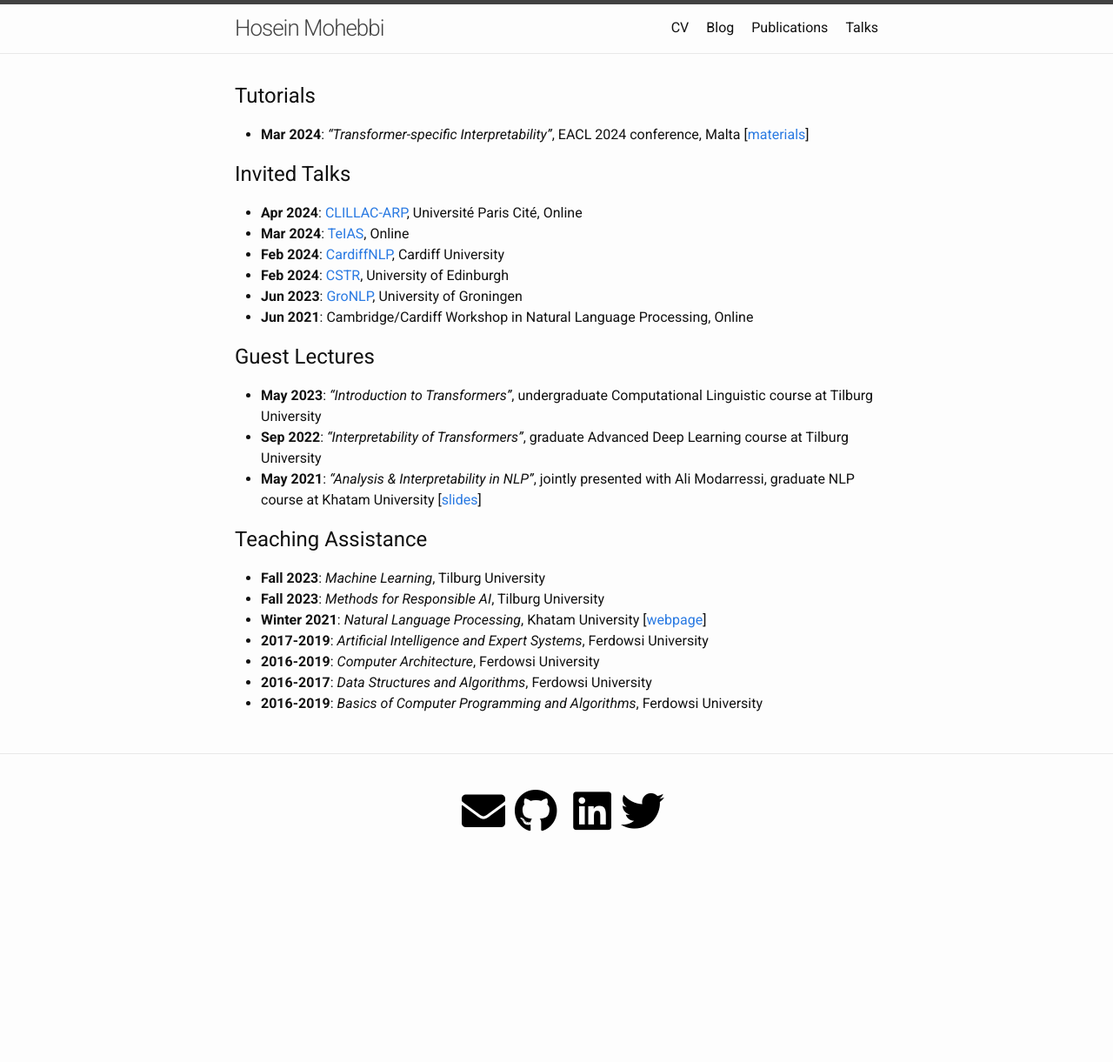
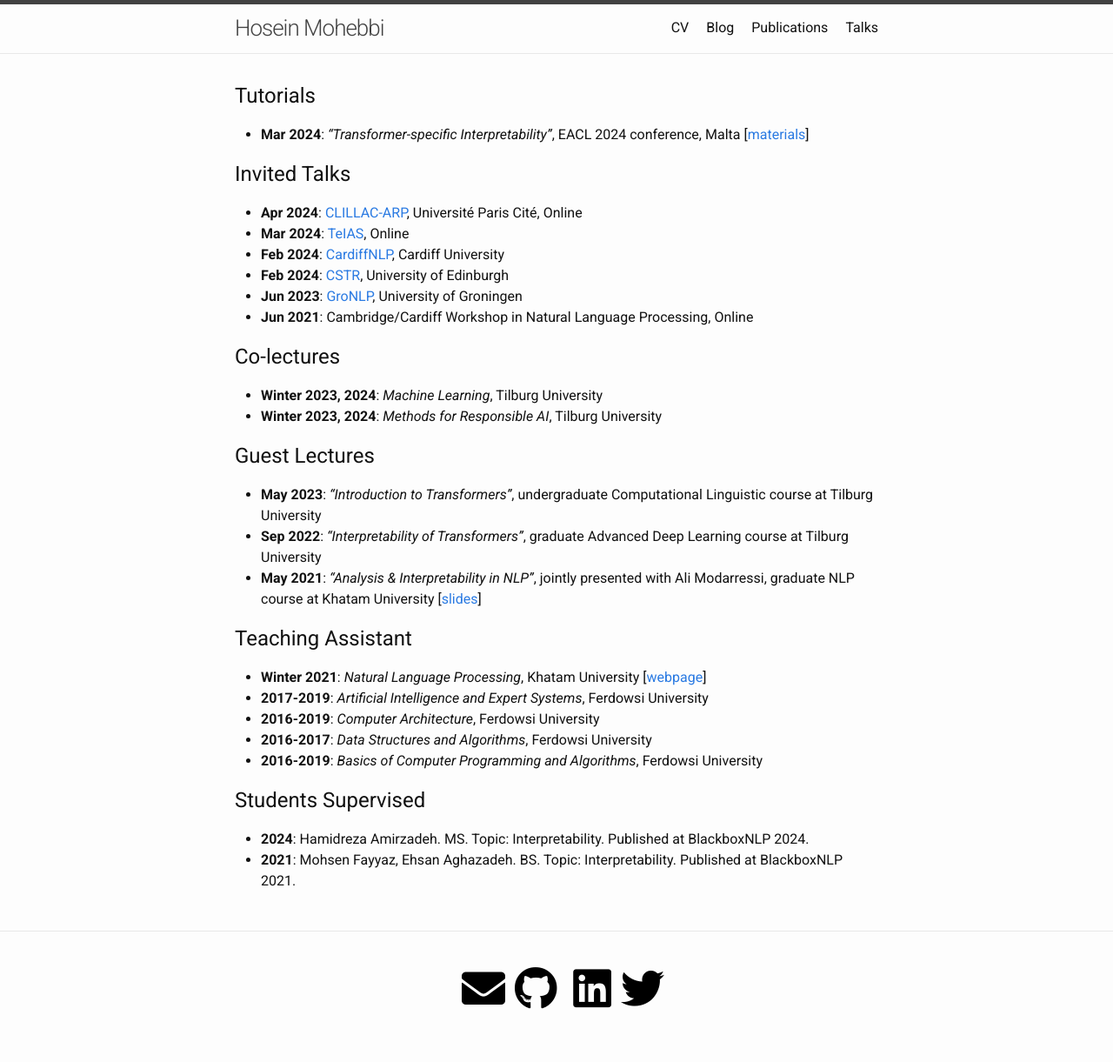
Before and after one commit to hmohebbi/hmohebbi.github.io, a Jekyll site: the page built from teaching.md, in a window 1280 px wide. Shown: the whole page at 87% size. Built offline with Jekyll 4.4.1, drawn with Linux system fonts in a browser that asks for light colours; a style sheet for code colours, icons or effects is not loaded; before the commit the page ends 1017 px from its top, so only the background shows below that.

Commit message:
Update teaching.md

```diff
--- a/teaching.md
+++ b/teaching.md
@@ -18,17 +18,24 @@ permalink: /teaching/
 * __Jun 2021__: Cambridge/Cardiff Workshop in Natural Language Processing, Online
 
 
+## Co-lectures
+* __Winter 2023, 2024__: _Machine Learning_, Tilburg University
+* __Winter 2023, 2024__: _Methods for Responsible AI_, Tilburg University
+
+
 ## Guest Lectures
 * __May 2023__: _"Introduction to Transformers"_, undergraduate Computational Linguistic course at Tilburg University
 * __Sep 2022__: _"Interpretability of Transformers"_, graduate Advanced Deep Learning course at Tilburg University
 * __May 2021__: _"Analysis & Interpretability in NLP"_, jointly presented with Ali Modarressi, graduate NLP course at Khatam University [[slides](https://drive.google.com/file/d/1cAzlIlbuVAFZXz3gaFGBTRZwjq-_V2lb/view?usp=sharing)\]
 
 
-## Teaching Assistance
-* __Fall 2023__: _Machine Learning_, Tilburg University
-* __Fall 2023__: _Methods for Responsible AI_, Tilburg University
+## Teaching Assistant
 * __Winter 2021__: _Natural Language Processing_, Khatam University [[webpage](https://teias-courses.github.io/nlp99/)]
 * __2017-2019__: _Artificial Intelligence and Expert Systems_, Ferdowsi University
 * __2016-2019__: _Computer Architecture_, Ferdowsi University
 * __2016-2017__: _Data Structures and Algorithms_, Ferdowsi University
 * __2016-2019__: _Basics of Computer Programming and Algorithms_, Ferdowsi University
+
+## Students Supervised
+* __2024__: Hamidreza Amirzadeh. MS. Topic: Interpretability. Published at BlackboxNLP 2024.
+* __2021__: Mohsen Fayyaz, Ehsan Aghazadeh. BS. Topic: Interpretability. Published at BlackboxNLP 2021.
```
